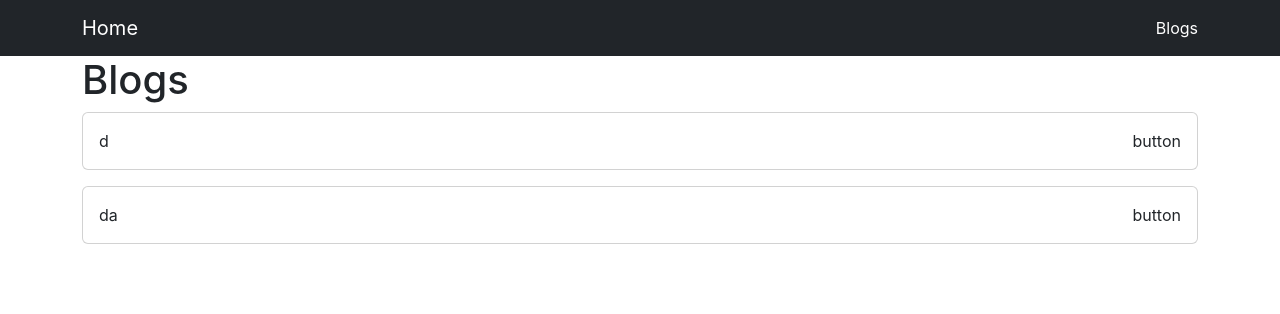
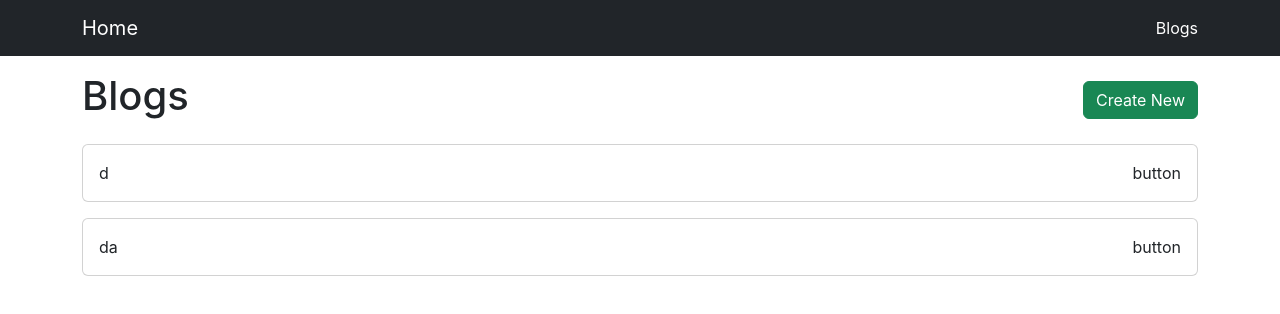
Before and after one commit to GEONEUI/React-blog, a React (Create React App) app in the folder basic/: page /blogs in a window 1280 px wide. Shown: the top 314 px of the page. Built offline with nearby package versions, Linux system fonts and the light colour scheme; data requests are answered from the project's data file.

Commit message:
28생성버튼

```diff
--- a/basic/src/App.js
+++ b/basic/src/App.js
@@ -16,7 +16,7 @@
 	return (
 		<Router>
 			<NavBar />
-			<div className="container">
+			<div className="container mt-3">
 				<Switch>
 					{routes.map((route) => {
 						return <Route exact key={route.path} path={route.path} component={route.Component} />
--- a/basic/src/pages/Listpage.js
+++ b/basic/src/pages/Listpage.js
@@ -1,6 +1,8 @@
 import axios from "axios";
 import { useState, useEffect } from "react";
 import Card from "../conponent/Card";
+import { Link } from 'react-router-dom';
+
 
 const Listpage = () => {
 
@@ -23,7 +25,10 @@
 
 	return (
 		<div>
-			<h1>Blogs</h1>
+			<div className="d-flex justify-content-between align-items-center mb-3">
+				<h1>Blogs</h1>
+				<Link to="/blogs/create" className="btn btn-success">Create New</Link>
+			</div>
 			{posts.map((post) => {
 				return (
 					<Card title={post.title} key={post.id} >
```
